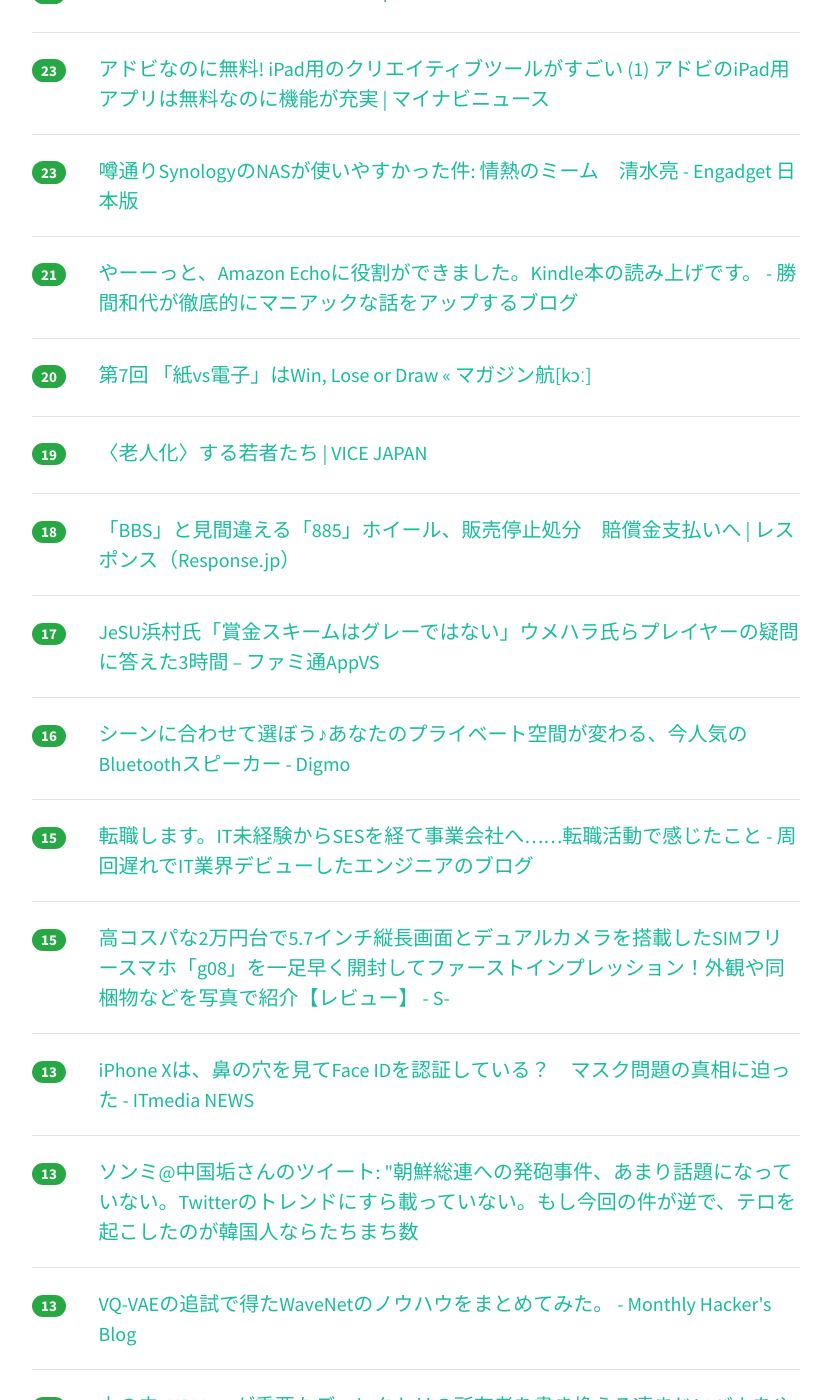
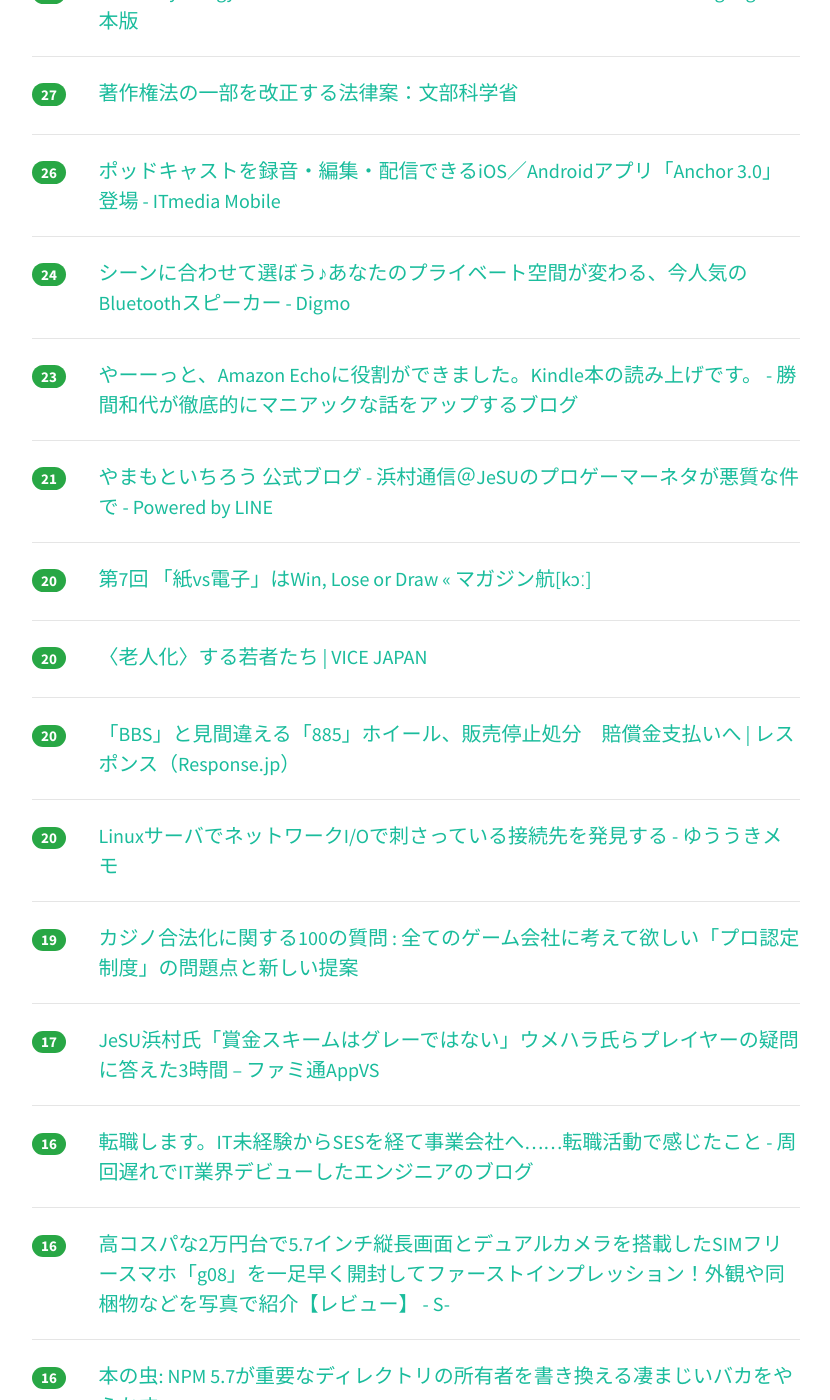
Before and after one commit to yatta47/hatena-matome-site, a Jekyll site: the page built from _posts/2018-02-24-hatena.md, in a window 1280 px wide and 1400 px high, scrolled down 1983 px. Shown: the whole window, without its empty margins (224-1054 px from the left). Built offline with Jekyll 4.4.1, drawn with Linux system fonts in a browser that asks for light colours; nearby versions of some CDN libraries; some of the changed text lies outside the part shown.

Commit message:
Updated 2018-02-24

```diff
--- a/_posts/2018-02-24-hatena.md
+++ b/_posts/2018-02-24-hatena.md
@@ -1,84 +1,99 @@
 ---
 layout: post
 title:  "2018-02-24 はてぶIT"
-date:   2018-02-24 16:02:46
+date:   2018-02-24 17:03:28
 tags: [it-hotentry]
 ---
-40 件のデータあり
+43 件のデータあり
 
 <hr><div class="row">
-<div class="col-1"><span class="badge badge-pill badge-success h2">366</span></div>
+<div class="col-1"><span class="badge badge-pill badge-success h2">410</span></div>
 <div class="col-11"><a href='http://vaaaaaanquish.hatenablog.com/entry/2018/02/23/210121' target='_blank'>『人工知能プログラミングのための数学がわかる本』が機械学習研究入門書としてとても良さそうだった - Stimulator</a></div>
 </div>
 <hr>
 <div class="row">
-<div class="col-1"><span class="badge badge-pill badge-success h2">187</span></div>
+<div class="col-1"><span class="badge badge-pill badge-success h2">205</span></div>
 <div class="col-11"><a href='http://www.itmedia.co.jp/mobile/articles/1802/23/news122.html' target='_blank'>Googleが普及に注力　新しいメッセージング規格「RCS」って何？ - ITmedia Mobile</a></div>
 </div>
 <hr>
 <div class="row">
-<div class="col-1"><span class="badge badge-pill badge-success h2">159</span></div>
+<div class="col-1"><span class="badge badge-pill badge-success h2">161</span></div>
 <div class="col-11"><a href='https://git-scm.com/book/ja/v2' target='_blank'>Git - Book</a></div>
 </div>
 <hr>
 <div class="row">
-<div class="col-1"><span class="badge badge-pill badge-success h2">122</span></div>
+<div class="col-1"><span class="badge badge-pill badge-success h2">146</span></div>
+<div class="col-11"><a href='https://blogs.technet.microsoft.com/askcorejp/2018/02/23/usb_device_problem_after_update/' target='_blank'>更新プログラム適用後、USB デバイス（キーボード及びマウス）が使用できなくなる事象について | Ask CORE</a></div>
+</div>
+<hr>
+<div class="row">
+<div class="col-1"><span class="badge badge-pill badge-success h2">128</span></div>
 <div class="col-11"><a href='https://gigazine.net/news/20180223-css-keylogger/' target='_blank'>CSSをハックしてパスワードを盗み取るキーロガーが登場 - GIGAZINE</a></div>
 </div>
 <hr>
 <div class="row">
-<div class="col-1"><span class="badge badge-pill badge-success h2">108</span></div>
-<div class="col-11"><a href='https://blogs.technet.microsoft.com/askcorejp/2018/02/23/usb_device_problem_after_update/' target='_blank'>更新プログラム適用後、USB デバイス（キーボード及びマウス）が使用できなくなる事象について | Ask CORE</a></div>
-</div>
-<hr>
-<div class="row">
-<div class="col-1"><span class="badge badge-pill badge-success h2">103</span></div>
+<div class="col-1"><span class="badge badge-pill badge-success h2">122</span></div>
 <div class="col-11"><a href='https://slideship.com/users/@iktakahiro/docs/2018/01/JnhLGehLsRw4dcZ42EY3Jf/' target='_blank'>Firebase Authentication を使って得られた知見まとめ - トークンの仕様や注意点など - slideship.com</a></div>
 </div>
 <hr>
 <div class="row">
-<div class="col-1"><span class="badge badge-pill badge-success h2">63</span></div>
+<div class="col-1"><span class="badge badge-pill badge-success h2">113</span></div>
+<div class="col-11"><a href='https://togetter.com/li/1202390' target='_blank'>酷い...1700億円かけた地方創生事業の成果 地方絶賛より現実的な検証を - Togetter</a></div>
+</div>
+<hr>
+<div class="row">
+<div class="col-1"><span class="badge badge-pill badge-success h2">96</span></div>
 <div class="col-11"><a href='http://nlab.itmedia.co.jp/nl/articles/1802/20/news114.html' target='_blank'>漫画海賊サイト、利用者にも大きなリスク　サイト開いただけで“仮想通貨採掘”の実態 - ねとらぼ</a></div>
 </div>
 <hr>
 <div class="row">
-<div class="col-1"><span class="badge badge-pill badge-success h2">59</span></div>
-<div class="col-11"><a href='https://togetter.com/li/1202390' target='_blank'>酷い...1700億円かけた地方創生事業の成果 地方絶賛より現実的な検証を - Togetter</a></div>
-</div>
-<hr>
-<div class="row">
-<div class="col-1"><span class="badge badge-pill badge-success h2">46</span></div>
+<div class="col-1"><span class="badge badge-pill badge-success h2">51</span></div>
 <div class="col-11"><a href='http://techblog.lclco.com/entry/2018/02/23/090000' target='_blank'>Webサービスの品質向上のために導入しているサービス・ツールまとめ - LCL Engineers' Blog</a></div>
 </div>
 <hr>
 <div class="row">
-<div class="col-1"><span class="badge badge-pill badge-success h2">43</span></div>
+<div class="col-1"><span class="badge badge-pill badge-success h2">50</span></div>
 <div class="col-11"><a href='http://yuiga-k.hatenablog.com/entry/2018/02/23/113000' target='_blank'>凡人が、天才を殺すことがある理由。ーどう社会から「天才」を守るか？ - 『週報』</a></div>
 </div>
 <hr>
 <div class="row">
-<div class="col-1"><span class="badge badge-pill badge-success h2">41</span></div>
+<div class="col-1"><span class="badge badge-pill badge-success h2">43</span></div>
 <div class="col-11"><a href='https://tools.pingdom.com/' target='_blank'>Website speed test</a></div>
 </div>
 <hr>
 <div class="row">
-<div class="col-1"><span class="badge badge-pill badge-success h2">38</span></div>
+<div class="col-1"><span class="badge badge-pill badge-success h2">40</span></div>
 <div class="col-11"><a href='https://www.slideshare.net/MasatoshiAbe/abematv-88705806' target='_blank'>機械学習の推定精度向上のための変数作成方法 ～AbemaTVのユーザ属性推定～</a></div>
 </div>
 <hr>
 <div class="row">
-<div class="col-1"><span class="badge badge-pill badge-success h2">33</span></div>
+<div class="col-1"><span class="badge badge-pill badge-success h2">36</span></div>
 <div class="col-11"><a href='http://raw18.blog.fc2.com/blog-entry-29.html' target='_blank'>著作権侵害の判決がでました。 - 関さんのつぶやき日記</a></div>
 </div>
 <hr>
 <div class="row">
-<div class="col-1"><span class="badge badge-pill badge-success h2">30</span></div>
+<div class="col-1"><span class="badge badge-pill badge-success h2">35</span></div>
+<div class="col-11"><a href='https://qiita.com/mokrai/items/f6e4c0ff626103ebf324' target='_blank'>UDPの疎通確認はtracerouteよりncが便利 - Qiita</a></div>
+</div>
+<hr>
+<div class="row">
+<div class="col-1"><span class="badge badge-pill badge-success h2">32</span></div>
 <div class="col-11"><a href='http://blog.fieldnotes.jp/entry/criticism-about-storypoint' target='_blank'>「ストーリーポイント神話」を考える - bluebird</a></div>
 </div>
 <hr>
 <div class="row">
-<div class="col-1"><span class="badge badge-pill badge-success h2">29</span></div>
-<div class="col-11"><a href='https://qiita.com/mokrai/items/f6e4c0ff626103ebf324' target='_blank'>UDPの疎通確認はtracerouteよりncが便利 - Qiita</a></div>
+<div class="col-1"><span class="badge badge-pill badge-success h2">31</span></div>
+<div class="col-11"><a href='http://the360.life/U1301.doit?id=2651' target='_blank'>【the360.life】 進化したScanSnapが「もはや神！」と、今Amazonで評判です</a></div>
+</div>
+<hr>
+<div class="row">
+<div class="col-1"><span class="badge badge-pill badge-success h2">28</span></div>
+<div class="col-11"><a href='https://news.mynavi.jp/article/20180224-adobe/' target='_blank'>アドビなのに無料! iPad用のクリエイティブツールがすごい (1) アドビのiPad用アプリは無料なのに機能が充実 | マイナビニュース</a></div>
+</div>
+<hr>
+<div class="row">
+<div class="col-1"><span class="badge badge-pill badge-success h2">28</span></div>
+<div class="col-11"><a href='http://japanese.engadget.com/2018/02/23/synology-nas/' target='_blank'>噂通りSynologyのNASが使いやすかった件: 情熱のミーム　清水亮 - Engadget 日本版</a></div>
 </div>
 <hr>
 <div class="row">
@@ -92,23 +107,18 @@ tags: [it-hotentry]
 </div>
 <hr>
 <div class="row">
-<div class="col-1"><span class="badge badge-pill badge-success h2">26</span></div>
-<div class="col-11"><a href='http://the360.life/U1301.doit?id=2651' target='_blank'>【the360.life】 進化したScanSnapが「もはや神！」と、今Amazonで評判です</a></div>
+<div class="col-1"><span class="badge badge-pill badge-success h2">24</span></div>
+<div class="col-11"><a href='https://digmo.infoseek.co.jp/articles-900' target='_blank'>シーンに合わせて選ぼう♪あなたのプライベート空間が変わる、今人気のBluetoothスピーカー - Digmo</a></div>
 </div>
 <hr>
 <div class="row">
 <div class="col-1"><span class="badge badge-pill badge-success h2">23</span></div>
-<div class="col-11"><a href='https://news.mynavi.jp/article/20180224-adobe/' target='_blank'>アドビなのに無料! iPad用のクリエイティブツールがすごい (1) アドビのiPad用アプリは無料なのに機能が充実 | マイナビニュース</a></div>
-</div>
-<hr>
-<div class="row">
-<div class="col-1"><span class="badge badge-pill badge-success h2">23</span></div>
-<div class="col-11"><a href='http://japanese.engadget.com/2018/02/23/synology-nas/' target='_blank'>噂通りSynologyのNASが使いやすかった件: 情熱のミーム　清水亮 - Engadget 日本版</a></div>
+<div class="col-11"><a href='http://katsumakazuyo.hatenablog.com/entry/2018/02/23/175129' target='_blank'>やーーっと、Amazon Echoに役割ができました。Kindle本の読み上げです。 - 勝間和代が徹底的にマニアックな話をアップするブログ</a></div>
 </div>
 <hr>
 <div class="row">
 <div class="col-1"><span class="badge badge-pill badge-success h2">21</span></div>
-<div class="col-11"><a href='http://katsumakazuyo.hatenablog.com/entry/2018/02/23/175129' target='_blank'>やーーっと、Amazon Echoに役割ができました。Kindle本の読み上げです。 - 勝間和代が徹底的にマニアックな話をアップするブログ</a></div>
+<div class="col-11"><a href='https://lineblog.me/yamamotoichiro/archives/13175008.html' target='_blank'>やまもといちろう 公式ブログ - 浜村通信＠JeSUのプロゲーマーネタが悪質な件で - Powered by LINE</a></div>
 </div>
 <hr>
 <div class="row">
@@ -117,13 +127,23 @@ tags: [it-hotentry]
 </div>
 <hr>
 <div class="row">
-<div class="col-1"><span class="badge badge-pill badge-success h2">19</span></div>
+<div class="col-1"><span class="badge badge-pill badge-success h2">20</span></div>
 <div class="col-11"><a href='https://jp.vice.com/lifestyle/millennials-have-discovered-going-out-sucks' target='_blank'>〈老人化〉する若者たち | VICE JAPAN</a></div>
 </div>
 <hr>
 <div class="row">
-<div class="col-1"><span class="badge badge-pill badge-success h2">18</span></div>
+<div class="col-1"><span class="badge badge-pill badge-success h2">20</span></div>
 <div class="col-11"><a href='https://response.jp/article/2018/02/23/306458.html' target='_blank'>「BBS」と見間違える「885」ホイール、販売停止処分　賠償金支払いへ | レスポンス（Response.jp）</a></div>
+</div>
+<hr>
+<div class="row">
+<div class="col-1"><span class="badge badge-pill badge-success h2">20</span></div>
+<div class="col-11"><a href='http://memo.yuuk.io/entry/2018/02/24/111752' target='_blank'>LinuxサーバでネットワークI/Oで刺さっている接続先を発見する - ゆううきメモ</a></div>
+</div>
+<hr>
+<div class="row">
+<div class="col-1"><span class="badge badge-pill badge-success h2">19</span></div>
+<div class="col-11"><a href='http://blog.livedoor.jp/takashikiso_casino/archives/9774274.html' target='_blank'>カジノ合法化に関する100の質問 : 全てのゲーム会社に考えて欲しい「プロ認定制度」の問題点と新しい提案</a></div>
 </div>
 <hr>
 <div class="row">
@@ -133,27 +153,27 @@ tags: [it-hotentry]
 <hr>
 <div class="row">
 <div class="col-1"><span class="badge badge-pill badge-success h2">16</span></div>
-<div class="col-11"><a href='https://digmo.infoseek.co.jp/articles-900' target='_blank'>シーンに合わせて選ぼう♪あなたのプライベート空間が変わる、今人気のBluetoothスピーカー - Digmo</a></div>
+<div class="col-11"><a href='http://sionff.hatenablog.jp/entry/2018/02/23/150000#f-16c529c3' target='_blank'>転職します。IT未経験からSESを経て事業会社へ……転職活動で感じたこと - 周回遅れでIT業界デビューしたエンジニアのブログ</a></div>
+</div>
+<hr>
+<div class="row">
+<div class="col-1"><span class="badge badge-pill badge-success h2">16</span></div>
+<div class="col-11"><a href='http://s-max.jp/archives/1741252.html' target='_blank'>高コスパな2万円台で5.7インチ縦長画面とデュアルカメラを搭載したSIMフリースマホ「g08」を一足早く開封してファーストインプレッション！外観や同梱物などを写真で紹介【レビュー】 - S-</a></div>
+</div>
+<hr>
+<div class="row">
+<div class="col-1"><span class="badge badge-pill badge-success h2">16</span></div>
+<div class="col-11"><a href='https://cpplover.blogspot.com/2018/02/npm-57.html' target='_blank'>本の虫: NPM 5.7が重要なディレクトリの所有者を書き換える凄まじいバカをやらかす</a></div>
 </div>
 <hr>
 <div class="row">
 <div class="col-1"><span class="badge badge-pill badge-success h2">15</span></div>
-<div class="col-11"><a href='http://sionff.hatenablog.jp/entry/2018/02/23/150000#f-16c529c3' target='_blank'>転職します。IT未経験からSESを経て事業会社へ……転職活動で感じたこと - 周回遅れでIT業界デビューしたエンジニアのブログ</a></div>
+<div class="col-11"><a href='http://twitter.com/SonmiChina/status/966970441947467777' target='_blank'>ソンミ@中国垢さんのツイート: "朝鮮総連への発砲事件、あまり話題になっていない。Twitterのトレンドにすら載っていない。もし今回の件が逆で、テロを起こしたのが韓国人ならたちまち数</a></div>
 </div>
 <hr>
 <div class="row">
-<div class="col-1"><span class="badge badge-pill badge-success h2">15</span></div>
-<div class="col-11"><a href='http://s-max.jp/archives/1741252.html' target='_blank'>高コスパな2万円台で5.7インチ縦長画面とデュアルカメラを搭載したSIMフリースマホ「g08」を一足早く開封してファーストインプレッション！外観や同梱物などを写真で紹介【レビュー】 - S-</a></div>
-</div>
-<hr>
-<div class="row">
-<div class="col-1"><span class="badge badge-pill badge-success h2">13</span></div>
+<div class="col-1"><span class="badge badge-pill badge-success h2">14</span></div>
 <div class="col-11"><a href='http://www.itmedia.co.jp/news/articles/1802/23/news111.html' target='_blank'>iPhone Xは、鼻の穴を見てFace IDを認証している？　マスク問題の真相に迫った - ITmedia NEWS</a></div>
-</div>
-<hr>
-<div class="row">
-<div class="col-1"><span class="badge badge-pill badge-success h2">13</span></div>
-<div class="col-11"><a href='http://twitter.com/SonmiChina/status/966970441947467777' target='_blank'>ソンミ@中国垢さんのツイート: "朝鮮総連への発砲事件、あまり話題になっていない。Twitterのトレンドにすら載っていない。もし今回の件が逆で、テロを起こしたのが韓国人ならたちまち数</a></div>
 </div>
 <hr>
 <div class="row">
@@ -162,47 +182,42 @@ tags: [it-hotentry]
 </div>
 <hr>
 <div class="row">
-<div class="col-1"><span class="badge badge-pill badge-success h2">13</span></div>
-<div class="col-11"><a href='https://cpplover.blogspot.com/2018/02/npm-57.html' target='_blank'>本の虫: NPM 5.7が重要なディレクトリの所有者を書き換える凄まじいバカをやらかす</a></div>
-</div>
-<hr>
-<div class="row">
 <div class="col-1"><span class="badge badge-pill badge-success h2">12</span></div>
 <div class="col-11"><a href='https://anond.hatelabo.jp/20180223191545' target='_blank'>ブコメを修正するとき</a></div>
 </div>
 <hr>
 <div class="row">
-<div class="col-1"><span class="badge badge-pill badge-success h2">12</span></div>
-<div class="col-11"><a href='http://blog.livedoor.jp/takashikiso_casino/archives/9774274.html' target='_blank'>カジノ合法化に関する100の質問 : 全てのゲーム会社に考えて欲しい「プロ認定制度」の問題点と新しい提案</a></div>
+<div class="col-1"><span class="badge badge-pill badge-success h2">11</span></div>
+<div class="col-11"><a href='https://circleci.com/sunset1-0/' target='_blank'>Sunsetting CircleCI 1.0 - CircleCI</a></div>
+</div>
+<hr>
+<div class="row">
+<div class="col-1"><span class="badge badge-pill badge-success h2">11</span></div>
+<div class="col-11"><a href='https://togetter.com/li/1202258' target='_blank'>日本の「高速鉄道網」は不十分か～「「東京に行く』しかない」「中国は網の目状に建設したのに」 - Togetter</a></div>
 </div>
 <hr>
 <div class="row">
 <div class="col-1"><span class="badge badge-pill badge-success h2">10</span></div>
-<div class="col-11"><a href='https://circleci.com/sunset1-0/' target='_blank'>Sunsetting CircleCI 1.0 - CircleCI</a></div>
-</div>
-<hr>
-<div class="row">
-<div class="col-1"><span class="badge badge-pill badge-success h2">10</span></div>
-<div class="col-11"><a href='https://togetter.com/li/1202258' target='_blank'>日本の「高速鉄道網」は不十分か～「「東京に行く』しかない」「中国は網の目状に建設したのに」 - Togetter</a></div>
+<div class="col-11"><a href='https://www.buzzfeed.com/jp/eccjp/tsugino-genbamade-shinenai' target='_blank'>ここテストに出ます！ 必修オタク英語構文10選</a></div>
 </div>
 <hr>
 <div class="row">
 <div class="col-1"><span class="badge badge-pill badge-success h2">9</span></div>
-<div class="col-11"><a href='https://www.buzzfeed.com/jp/eccjp/tsugino-genbamade-shinenai' target='_blank'>ここテストに出ます！ 必修オタク英語構文10選</a></div>
+<div class="col-11"><a href='https://www.businessinsider.jp/post-162702' target='_blank'>「“バルス”禁止ではない」話題の“Twitter新ルール”のウソ本当、日本の広報に聞いてみた | BUSINESS INSIDER JAPAN</a></div>
 </div>
 <hr>
 <div class="row">
 <div class="col-1"><span class="badge badge-pill badge-success h2">8</span></div>
-<div class="col-11"><a href='https://www.businessinsider.jp/post-162702' target='_blank'>「“バルス”禁止ではない」話題の“Twitter新ルール”のウソ本当、日本の広報に聞いてみた | BUSINESS INSIDER JAPAN</a></div>
+<div class="col-11"><a href='http://www.independent.co.uk/sport/olympics/winter-olympics/winter-olympics-2018-pyeongchang-elizabeth-swaney-ski-halfpipe-video-average-a8218991.html' target='_blank'>Winter Olympics 2018: The bizarre story of Elizabeth Swaney, the worst skier at the Pyeongchang Games | The Independent</a></div>
 </div>
 <hr>
 <div class="row">
 <div class="col-1"><span class="badge badge-pill badge-success h2">7</span></div>
-<div class="col-11"><a href='http://www.independent.co.uk/sport/olympics/winter-olympics/winter-olympics-2018-pyeongchang-elizabeth-swaney-ski-halfpipe-video-average-a8218991.html' target='_blank'>Winter Olympics 2018: The bizarre story of Elizabeth Swaney, the worst skier at the Pyeongchang Games | The Independent</a></div>
+<div class="col-11"><a href='http://b.hatena.ne.jp/entry/subnacchi.hatenablog.com/entry/2018/02/23/205935' target='_blank'>はてなブックマーク - コラの方が有名な漫画のシーン５選 - わいわい保管庫</a></div>
 </div>
 <hr>
 <div class="row">
-<div class="col-1"><span class="badge badge-pill badge-success h2">6</span></div>
-<div class="col-11"><a href='http://b.hatena.ne.jp/entry/subnacchi.hatenablog.com/entry/2018/02/23/205935' target='_blank'>はてなブックマーク - コラの方が有名な漫画のシーン５選 - わいわい保管庫</a></div>
+<div class="col-1"><span class="badge badge-pill badge-success h2">7</span></div>
+<div class="col-11"><a href='https://anond.hatelabo.jp/20180224084900' target='_blank'>「システムが悪い」論者</a></div>
 </div>
 <hr>
```
